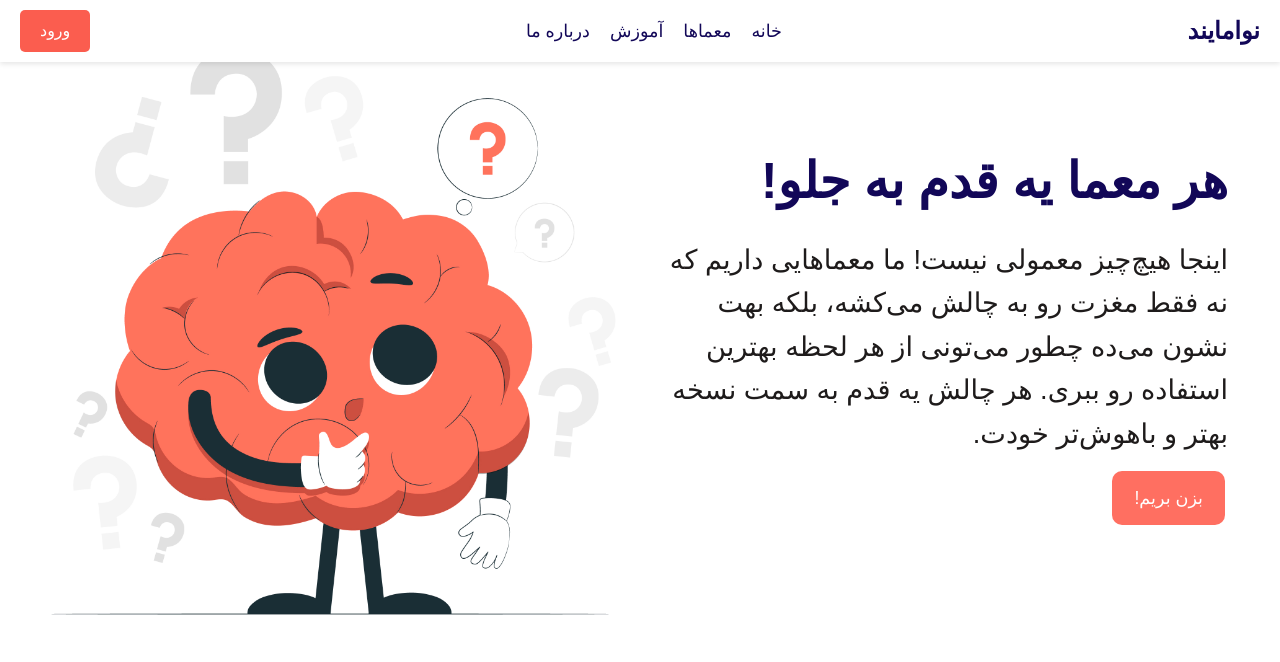
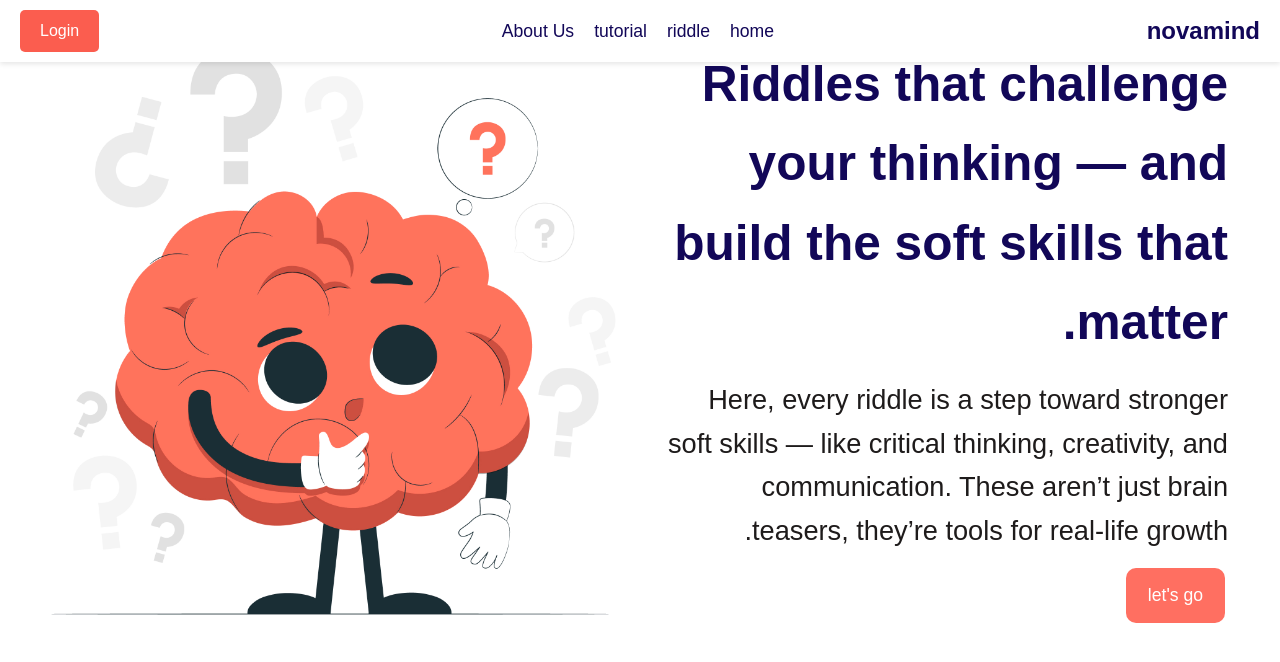
Before and after one commit to VahideRamezani/karsoogh, a plain HTML site: page index.html in a window 1280 px wide. Drawn offline with Linux system fonts and the light colour scheme; a web font is replaced by a local one.

Commit message:
home page has changed to english

```diff
--- a/index.html
+++ b/index.html
@@ -13,25 +13,22 @@
 
   <body>
     <header>
-      <div class="logo">نوامایند</div>
+      <div class="logo">novamind</div>
       <nav>
-        <a href="index.html">خانه</a>
-        <a href="welcom.html">معماها</a>
-        <a href="learn.html">آموزش</a>
-        <a href="#">درباره ما</a>
+        <a href="index.html">home</a>
+        <a href="welcom.html">riddle</a>
+        <a href="learn.html">tutorial</a>
+        <a href="#">About Us</a>
       </nav>
-      <a href="#" class="login-btn">ورود</a>
+          <a href="#" class="login-btn">Login</a>
     </header>
 
     <section class="hero">
       <div class="hero-text">
-        <h1>هر معما یه قدم به جلو!</h1>
-        <p>
-          اینجا هیچ‌چیز معمولی نیست! ما معماهایی داریم که نه فقط مغزت رو به چالش
-          می‌کشه، بلکه بهت نشون می‌ده چطور می‌تونی از هر لحظه بهترین استفاده رو
-          ببری. هر چالش یه قدم به سمت نسخه بهتر و باهوش‌تر خودت.
+        <h1>Riddles that challenge your thinking — and build the soft skills that matter.</h1>
+        <p>Here, every riddle is a step toward stronger soft skills — like critical thinking, creativity, and communication. These aren’t just brain teasers, they’re tools for real-life growth.
         </p>
-        <a href="welcom.html" class="btn">بزن بریم!</a>
+        <a href="welcom.html" class="btn">let's go</a>
       </div>
       <div class="hero-image">
         <img src="./image/question.jpg" alt="تصویر " />
```
